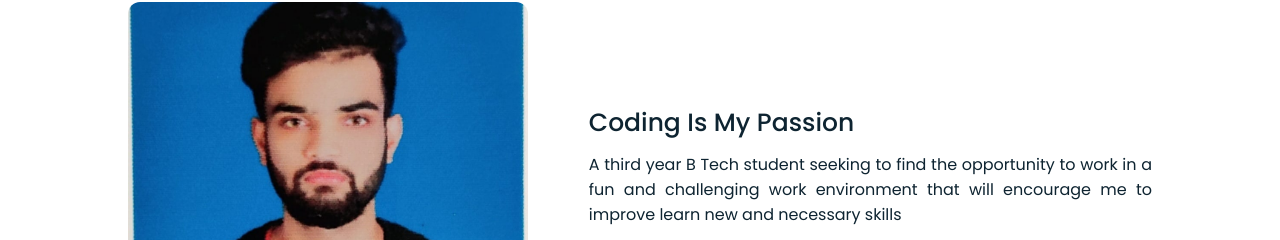
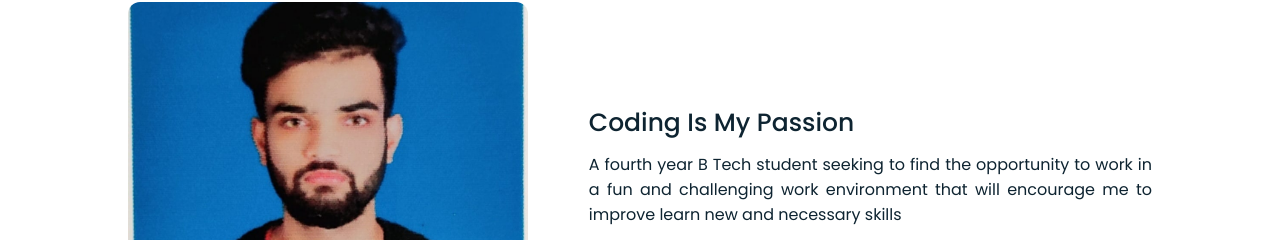
Before and after one commit to PRINCE2516/portfolio, a plain HTML site: page index.html in a window 1280 px wide. Shown: the part 971-1211 px from the top of the page. Drawn offline with Linux system fonts and the light colour scheme.

Commit message:
Update index.html

```diff
--- a/index.html
+++ b/index.html
@@ -63,7 +63,7 @@
     </div>
     <div class="right">
       <div class="topic">Coding Is My Passion</div>
-      <p>A third year B Tech student seeking to find the opportunity to work in a
+      <p>A fourth year B Tech student seeking to find the opportunity to work in a
         fun and challenging work environment that will encourage me to improve
         learn new and necessary skills</p>
       <div class="button">
```
